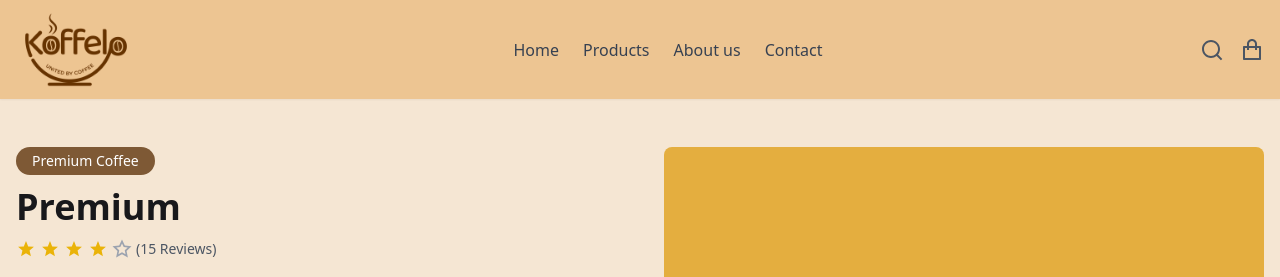
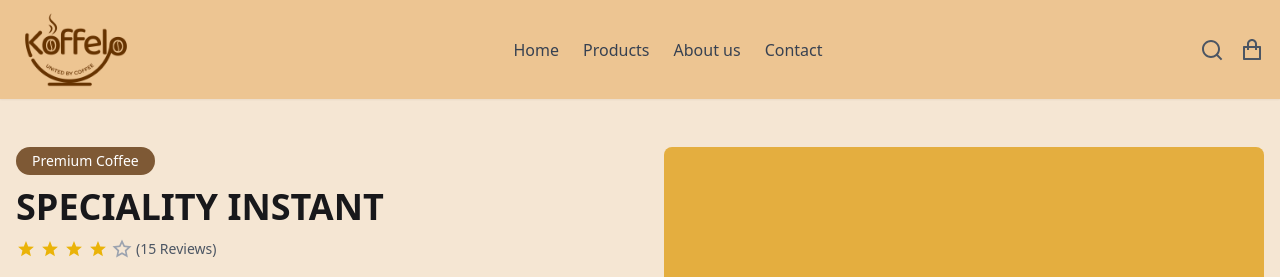
Before and after one commit to neithalrajpurohit/kofeelo-main, a Next.js app: page /product/1 in a window 1280 px wide. Shown: the top 277 px of the page. Built offline with nearby package versions, Linux system fonts and the light colour scheme.

Commit message:
chaning_image

```diff
--- a/src/app/cart/page.tsx
+++ b/src/app/cart/page.tsx
@@ -169,13 +169,13 @@ export default function CartPage() {
           <Link href="/" className="hover:text-[#D4B996]">
             Home
           </Link>
-          <Link href="/products" className="hover:text-[#D4B996]">
+          <Link href="/" className="hover:text-[#D4B996]">
             Products
           </Link>
-          <Link href="/about" className="hover:text-[#D4B996]">
+          <Link href="/" className="hover:text-[#D4B996]">
             About us
           </Link>
-          <Link href="/contact" className="hover:text-[#D4B996]">
+          <Link href="/" className="hover:text-[#D4B996]">
             Contact
           </Link>
         </nav>
--- a/src/app/components/ProductDetails.tsx
+++ b/src/app/components/ProductDetails.tsx
@@ -335,7 +335,7 @@ const ProductPage: React.FC<ProductPageProps> = ({ product }) => {
           <span className="inline-block self-start bg-brand-offer-btn text-white text-sm font-medium px-4 py-1 rounded-full mb-3">
             {product.category || product.name}
           </span>
-          <h1 className="text-3xl md:text-4xl font-bold text-zinc-900 mb-1">
+          <h1 className="text-xs md:text-4xl font-bold text-zinc-900 mb-1">
             {product.name}
           </h1>
           <StarRating
--- a/src/app/components/best-selling.tsx
+++ b/src/app/components/best-selling.tsx
@@ -63,7 +63,10 @@ export default function BestSelling() {
   const route = useRouter();
 
   return (
-    <div className="bg-[#f5e6d3] py-16 items-center justify-center flex">
+    <div
+      className="bg-[#f5e6d3] py-16 items-center justify-center flex"
+      id="ourphillosophy"
+    >
       <img
         src={products.image}
         alt="product"
--- a/src/app/components/featured-sections.tsx
+++ b/src/app/components/featured-sections.tsx
@@ -7,7 +7,7 @@ import { useRouter } from "next/navigation";
 export const products = [
   {
     id: 1,
-    name: "SUPER PREMIUM",
+    name: "SPEACIALITY INSTANT",
     tag: "Coffee Strong",
     image: "/assets/goldpack.png",
     backgroundImage: "/assets/beige-bg.png",
--- a/src/app/product/[productId]/page.tsx
+++ b/src/app/product/[productId]/page.tsx
@@ -4,12 +4,12 @@ import ProductDetail from "../../components/ProductDetails";
 const products = [
   {
     id: 1,
-    name: "Premium",
+    name: "SPECIALITY INSTANT",
     // Making image an array consistently for the slider
     image: [
       "/assets/50gmGold.png",
       "/assets/50gmGold-2.png", // Added placeholder for demo
-      "/assets/50gmGold-3.png", // Added placeholder for demo
+      "/assets/goldpack.png", // Added placeholder for demo
     ],
     // Using lowercase 'price' for consistency if possible, otherwise adapt component
     price: 85, // Assuming this is the default price for the default label
@@ -24,7 +24,7 @@ const products = [
     quantity: [
       { label: "1.1gm/pcs (50pcs)", images: "/assets/2GmGold.png", price: 100 }, // Use lowercase price
       { label: "50gm", images: "/assets/50gmGold.png", price: 85 },
-      { label: "100gm", images: "/assets/100gmGold.png", price: 169 },
+      { label: "100gm", images: "/assets/goldpack.png", price: 169 },
     ],
     // Add missing fields (optional, provide defaults otherwise)
     rating: 4.5,
```
